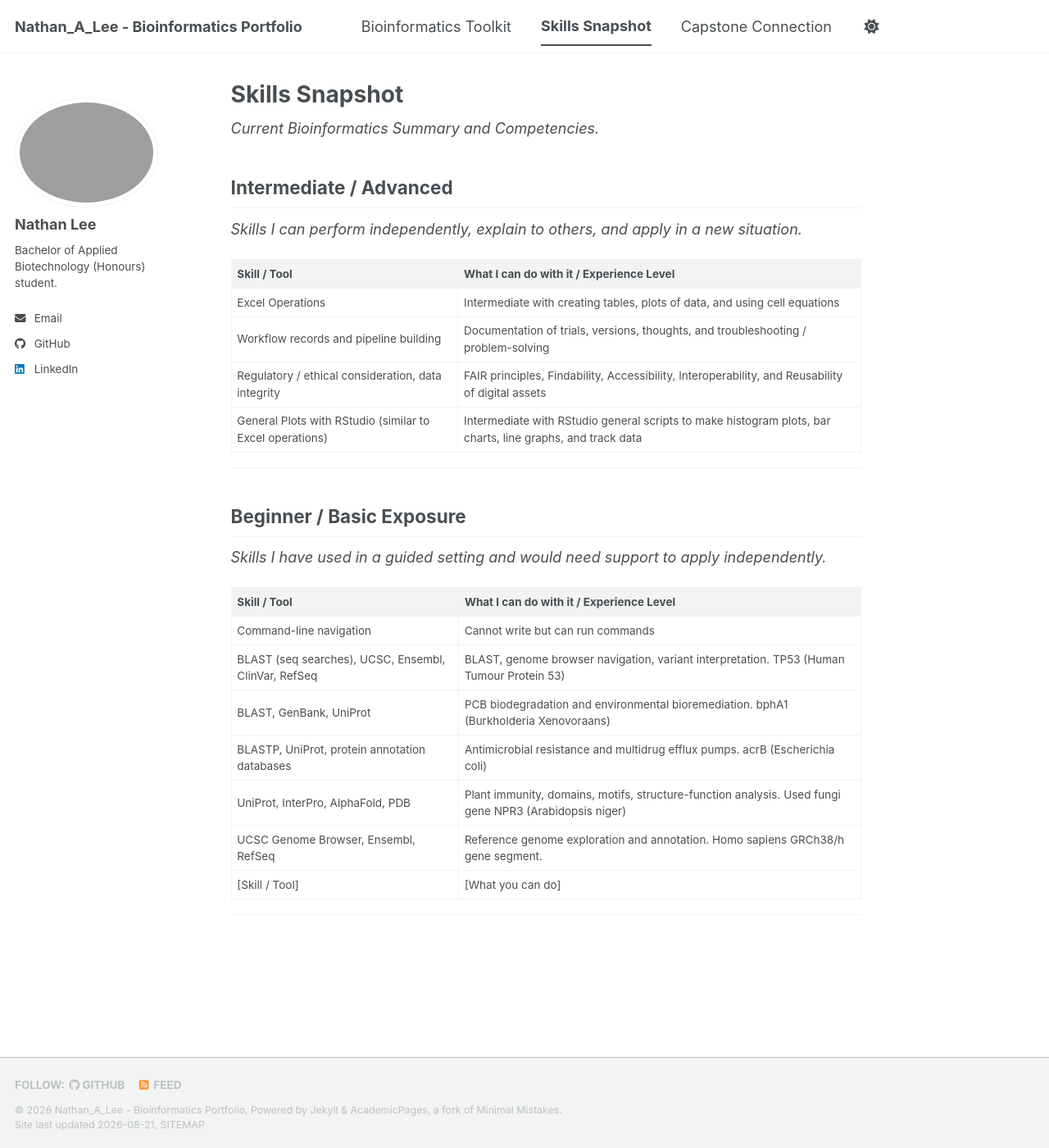
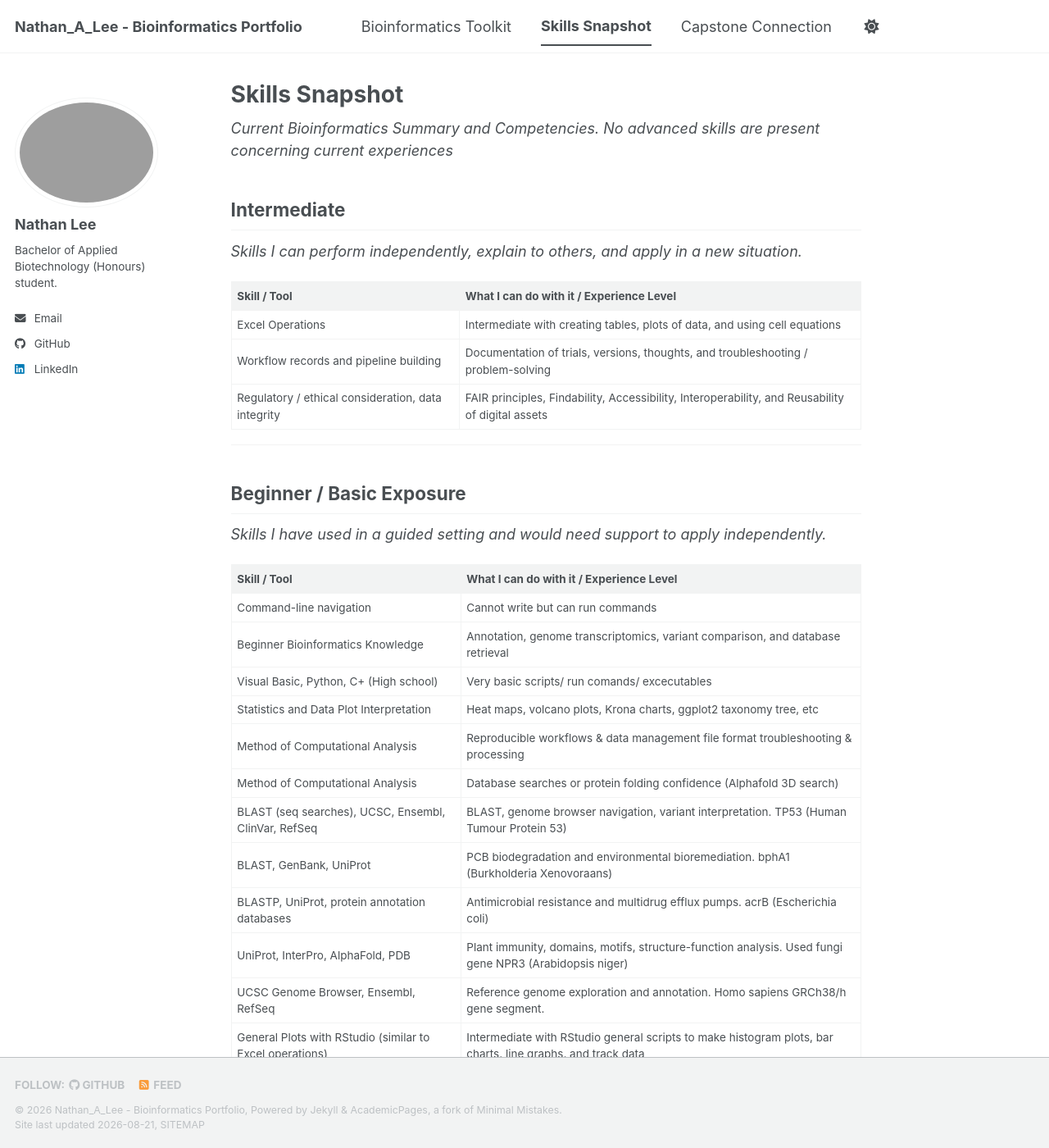
Before and after one commit to Nlee4788/biot74000-portfolio, a Jekyll site: the page built from _pages/skills.md, in a window 1280 px wide and 1400 px high. Shown: the whole window at 82% size. Built offline with Jekyll 4.4.1, drawn with Linux system fonts in a browser that asks for light colours; a script bundle is joined from its source files by our own code; library files that are not in the unit come from our copies.

Commit message:
Revise bioinformatics skills and competencies
Updated skills and competencies section with new skills and clarified existing ones.

```diff
--- a/_pages/skills.md
+++ b/_pages/skills.md
@@ -6,9 +6,9 @@ author_profile: true
 ---
 
 
-_Current Bioinformatics Summary and Competencies._
+_Current Bioinformatics Summary and Competencies. No advanced skills are present concerning current experiences_
 
-## Intermediate / Advanced
+## Intermediate
 
 _Skills I can perform independently, explain to others, and apply in a new situation._
 
@@ -17,7 +17,6 @@ _Skills I can perform independently, explain to others, and apply in a new situa
 | Excel Operations | Intermediate with creating tables, plots of data, and using cell equations |
 | Workflow records and pipeline building | Documentation of trials, versions, thoughts, and troubleshooting / problem-solving |
 | Regulatory / ethical consideration, data integrity | FAIR principles, Findability, Accessibility, Interoperability, and Reusability of digital assets |
-| General Plots with RStudio (similar to Excel operations) | Intermediate with RStudio general scripts to make histogram plots, bar charts, line graphs, and track data |
 
 ---
 
@@ -29,11 +28,17 @@ _Skills I have used in a guided setting and would need support to apply independ
 | Skill / Tool | What I can do with it / Experience Level |
 |---|---|
 | Command-line navigation | Cannot write but can run commands |
+| Beginner Bioinformatics Knowledge | Annotation, genome transcriptomics, variant comparison, and database retrieval |
+| Visual Basic, Python, C+ (High school) | Very basic scripts/ run comands/ excecutables |
+| Statistics and Data Plot Interpretation | Heat maps, volcano plots, Krona charts, ggplot2 taxonomy tree, etc |
+| Method of Computational Analysis | Reproducible workflows & data management file format troubleshooting & processing |
+| Method of Computational Analysis | Database searches or protein folding confidence (Alphafold 3D search) |
 | BLAST (seq searches), UCSC, Ensembl, ClinVar, RefSeq | BLAST, genome browser navigation, variant interpretation. TP53 (Human Tumour Protein 53) |
 | BLAST, GenBank, UniProt | PCB biodegradation and environmental bioremediation. bphA1 (Burkholderia Xenovoraans) |
 | BLASTP, UniProt, protein annotation databases | Antimicrobial resistance and multidrug efflux pumps. acrB (Escherichia coli) |
 | UniProt, InterPro, AlphaFold, PDB | Plant immunity, domains, motifs, structure-function analysis. Used fungi gene NPR3 (Arabidopsis niger) |
 | UCSC Genome Browser, Ensembl, RefSeq | Reference genome exploration and annotation. Homo sapiens GRCh38/h gene segment. |
-| [Skill / Tool] | [What you can do] |
+| General Plots with RStudio (similar to Excel operations) | Intermediate with RStudio general scripts to make histogram plots, bar charts, line graphs, and track data |
+| NCBI-BLAST, Ensembl, Uniprot | Database Use and retrieval, genome browsing, protein function |
 
 ---
```
